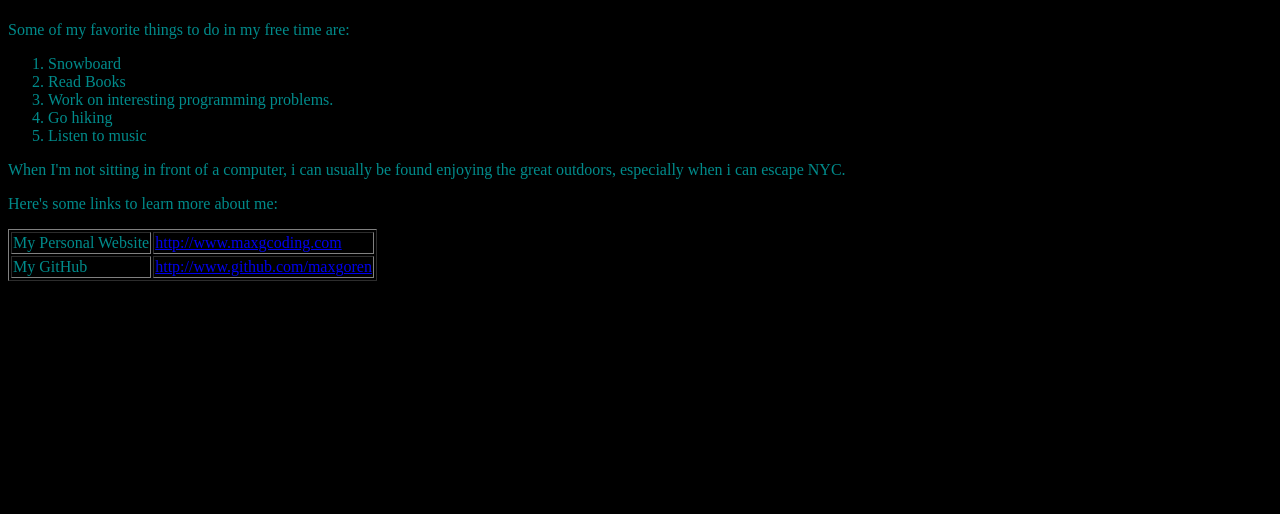
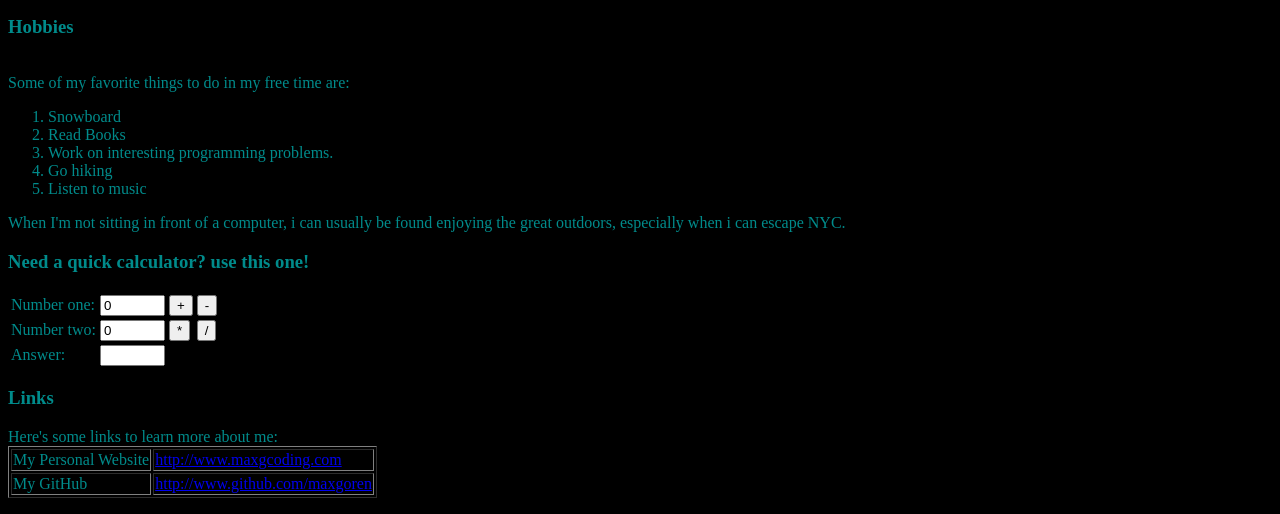
Before and after one commit to EX-Salesforce-Training/squad-repo-dragonsalesforce, a plain HTML site: page aboutme.html in a window 1280 px wide. Shown: the part 873-1387 px from the top of the page. Before the commit the page ends 1170 px from the top, so only its background shows below. Drawn offline with Linux system fonts and the light colour scheme.

Commit message:
Add files via upload

```diff
--- a/aboutme.html
+++ b/aboutme.html
@@ -4,13 +4,14 @@
         <link rel="stylesheet" href="css.css">
         <title>About Me</title>
     </head>
+    <script link="calculator.js"></script>
     <body>
         <center><h3>All About Max Goren</h3></center>
         <p><center><img src=https://cdn.vox-cdn.com/thumbor/zdvCZGV6wBPccrb9wRer1TXp9c4=/0x0:2000x1333/625x625/filters:focal(840x507:1160x827):format(webp)/cdn.vox-cdn.com/uploads/chorus_image/image/65971161/190921_07_07_26_5DS27637__1_.0.jpg></center></p>
         <div>
         <about>
             <div id="#titleHeader">
-                <p>About Me</p>
+                <p><h3>About Me</h3></p>
             </div>
             <div>
                 <p>
@@ -19,6 +20,7 @@
                 </p>
             </div>
                 <div id="#titleHeader">
+                    <h3>Hobbies</h3>
                     <br>Some of my favorite things to do in my free time are:
                 </div>
             <div>
@@ -36,7 +38,29 @@
                 When I'm not sitting in front of a computer, i can usually be found enjoying the great outdoors, especially when i can escape NYC.
             </div>
             <div>
+                <h3>Need a quick calculator? use this one!</h3>
+                <table>
+                    <tr>
+                        <td>Number one:</td>
+                        <td><input type=text value="0" id="#num1" name=num1 size=5></td>
+                        <td><input type=button id="#addButton" name=add value="+"></td>
+                        <td><input type=button id="#subtractButton" name=subtract value="-"></td>
+                    </tr>
+                    <tr>
+                        <td>Number two:</td>
+                        <td><input type=text value="0" id="#num2" name=num2 size=5></td>
+                        <td><input type=button id="#multButton" name=multiply value="*"></td>
+                        <td><input type=button id="#divButton" name=divide value="/"></td>
+                    </tr>
+                    <tr>
+                        <td>Answer:</td>
+                        <td><input type=text id="#ans" name=ans size=5></td>
+                    </tr>
+                </table>
+            </div>
+            <div>
                 <p>
+                    <h3>Links</h3>
                     Here's some links to learn more about me:
                 <table border="1">
                     <tr>
```
Also changed, not shown: calculator.js (added, +35 -0 lines).
